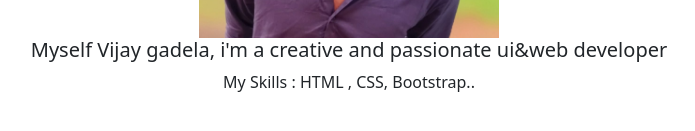
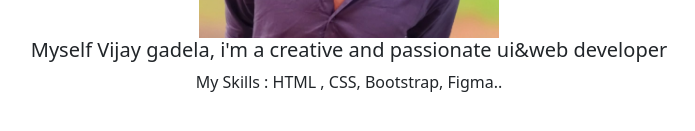
Before and after one commit to vijaygadela17/my-portfolio, a website: page index.html in a window 1280 px wide. Shown: the part 333-464 px from the top of the page, without its empty margins (291-986 px from the left). Drawn offline with nearby package versions, Linux system fonts and the light colour scheme.

Commit message:
Update index.html

```diff
--- a/index.html
+++ b/index.html
@@ -25,7 +25,7 @@
         <h1>UI & Web-Developer</h1>
         <img src="../images/profile1.jpg" width="300" height="300">
         <h5>Myself Vijay gadela, i'm a creative and passionate ui&web developer</h5>
-        <p>My Skills : HTML , CSS, Bootstrap..</p>
+        <p>My Skills : HTML , CSS, Bootstrap, Figma..</p>
     </div>
 </body>
 </html>
```
